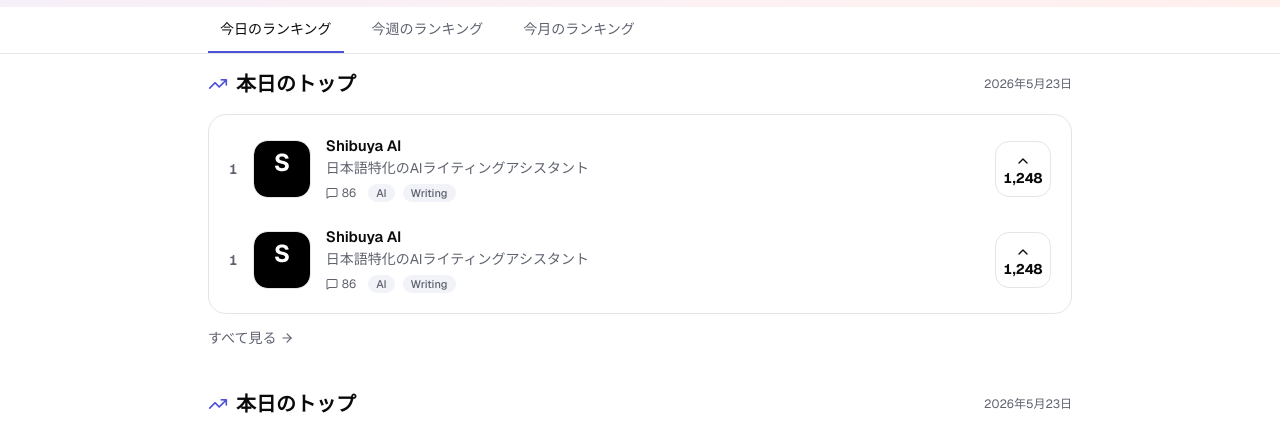
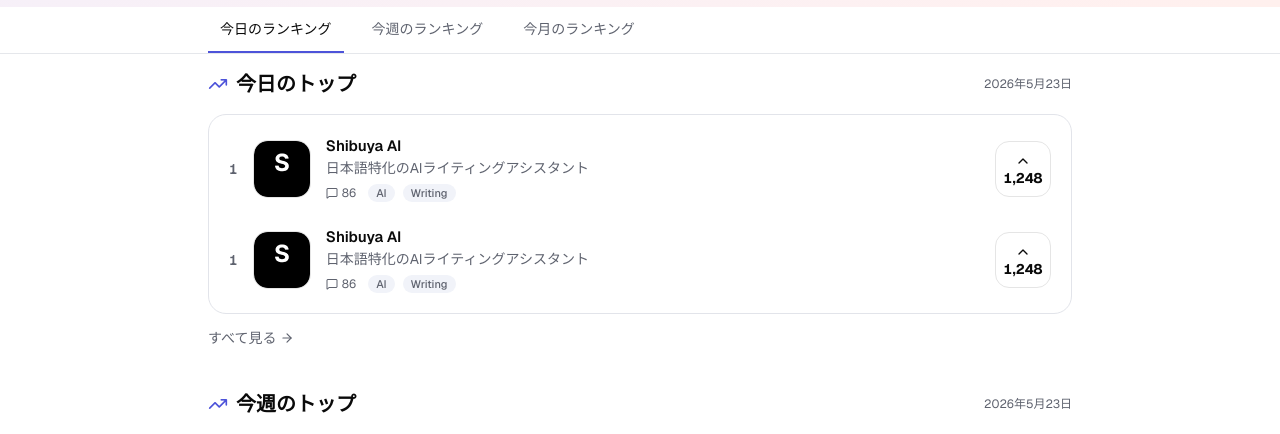
Before and after one commit to shima-engineer/project-a, a Next.js app: page / in a window 1280 px wide. Shown: the part 483-917 px from the top of the page. Built offline with nearby package versions, Linux system fonts and the light colour scheme; no server answers; the database is empty.

Commit message:
update:タブバーを動的に実装

```diff
--- a/src/app/layout.tsx
+++ b/src/app/layout.tsx
@@ -31,6 +31,7 @@
         notoSansJP.variable,
         "font-sans",
         geist.variable,
+        "scroll-smooth",
       )}
     >
       <body className="min-h-full flex flex-col">
--- a/src/app/page.tsx
+++ b/src/app/page.tsx
@@ -13,9 +13,12 @@
       <main className="mx-auto w-full max-w-4xl px-4">
         <div>
           <div className="mb-10">
-            <RankList />
+            <RankList id="daily" period="今日" />
           </div>
-          <RankList />
+          <div className="mb-10">
+            <RankList id="weekly" period="今週" />
+          </div>
+          <RankList id="monthly" period="今月" />
         </div>
         {/* <CategoriesSidebar /> */}
       </main>
--- a/src/features/ranking/components/RankList.tsx
+++ b/src/features/ranking/components/RankList.tsx
@@ -1,9 +1,14 @@
 import Image from "next/image";
 import { ArrowRight, ChevronUp } from "lucide-react";
 
-const RankList = () => {
+type RankListProps = {
+  id: string;
+  period: "今日" | "今週" | "今月";
+};
+
+const RankList = ({ id, period }: RankListProps) => {
   return (
-    <section>
+    <section id={id}>
       <div className="flex items-center justify-between mb-4">
         <div className="flex items-center gap-2 text-xl font-bold">
           <Image
@@ -12,7 +17,7 @@
             width={20}
             height={20}
           />
-          <h2 className="">本日のトップ</h2>
+          <h2 className="">{period}のトップ</h2>
         </div>
         <time className="text-xs text-muted-foreground">2026年5月23日</time>
       </div>
--- a/src/features/ranking/components/RankTabs.tsx
+++ b/src/features/ranking/components/RankTabs.tsx
@@ -1,19 +1,33 @@
+"use client";
 import Link from "next/link";
-import React from "react";
+import { useState } from "react";
+
+const tabs = [
+  { id: "daily", label: "今日のランキング" },
+  { id: "weekly", label: "今週のランキング" },
+  { id: "monthly", label: "今月のランキング" },
+];
 
 const RankTabs = () => {
+  const [active, setActive] = useState("daily");
+
   return (
     <nav className="w-full px-4 flex gap-1 overflow-x-auto scrollbar-hide border-b border-gray-200">
       <ul className="flex h-full space-x-4 w-full max-w-4xl mx-auto px-4">
-        <li className="shrink-0 px-3 py-3 text-sm font-medium border-b-2 transition-colors border-primary text-foreground">
-          <Link href="/ranking/today">今日のランキング</Link>
-        </li>
-        <li className="shrink-0 px-3 py-3 text-sm font-medium border-b-2 transition-colors border-transparent text-muted-foreground hover:text-foreground">
-          <Link href="/ranking/week">今週のランキング</Link>
-        </li>
-        <li className="shrink-0 px-3 py-3 text-sm font-medium border-b-2 transition-colors border-transparent text-muted-foreground hover:text-foreground">
-          <Link href="/ranking/month">今月のランキング</Link>
-        </li>
+        {tabs.map((tab) => (
+          <li
+            key={tab.id}
+            className={`shrink-0 px-3 py-3 text-sm font-medium border-b-2 transition-colors ${
+              active === tab.id
+                ? "border-primary text-foreground"
+                : "border-transparent text-muted-foreground hover:text-foreground"
+            }`}
+          >
+            <Link href={`#${tab.id}`} onClick={() => setActive(tab.id)}>
+              {tab.label}
+            </Link>
+          </li>
+        ))}
       </ul>
     </nav>
   );
```
